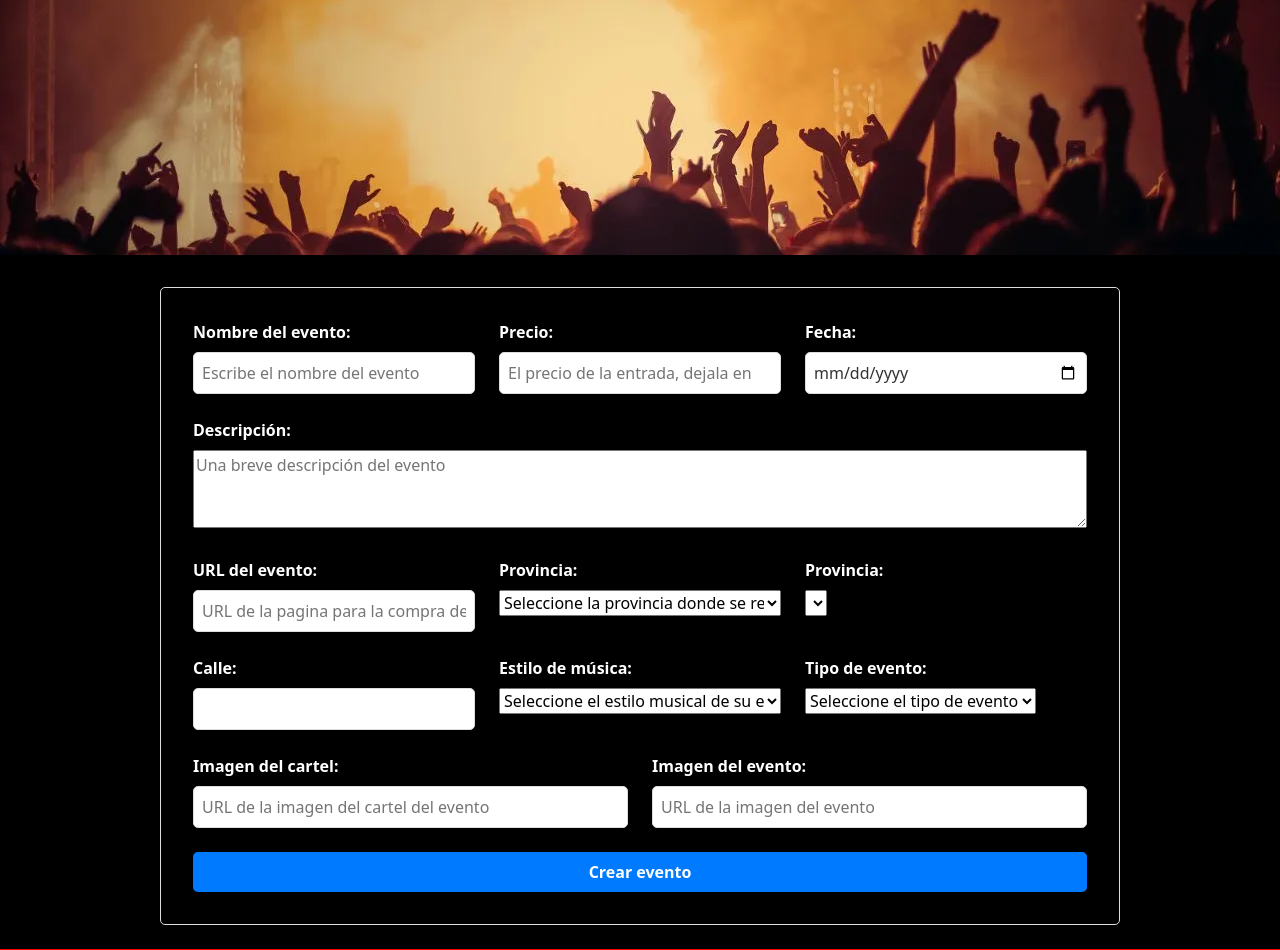
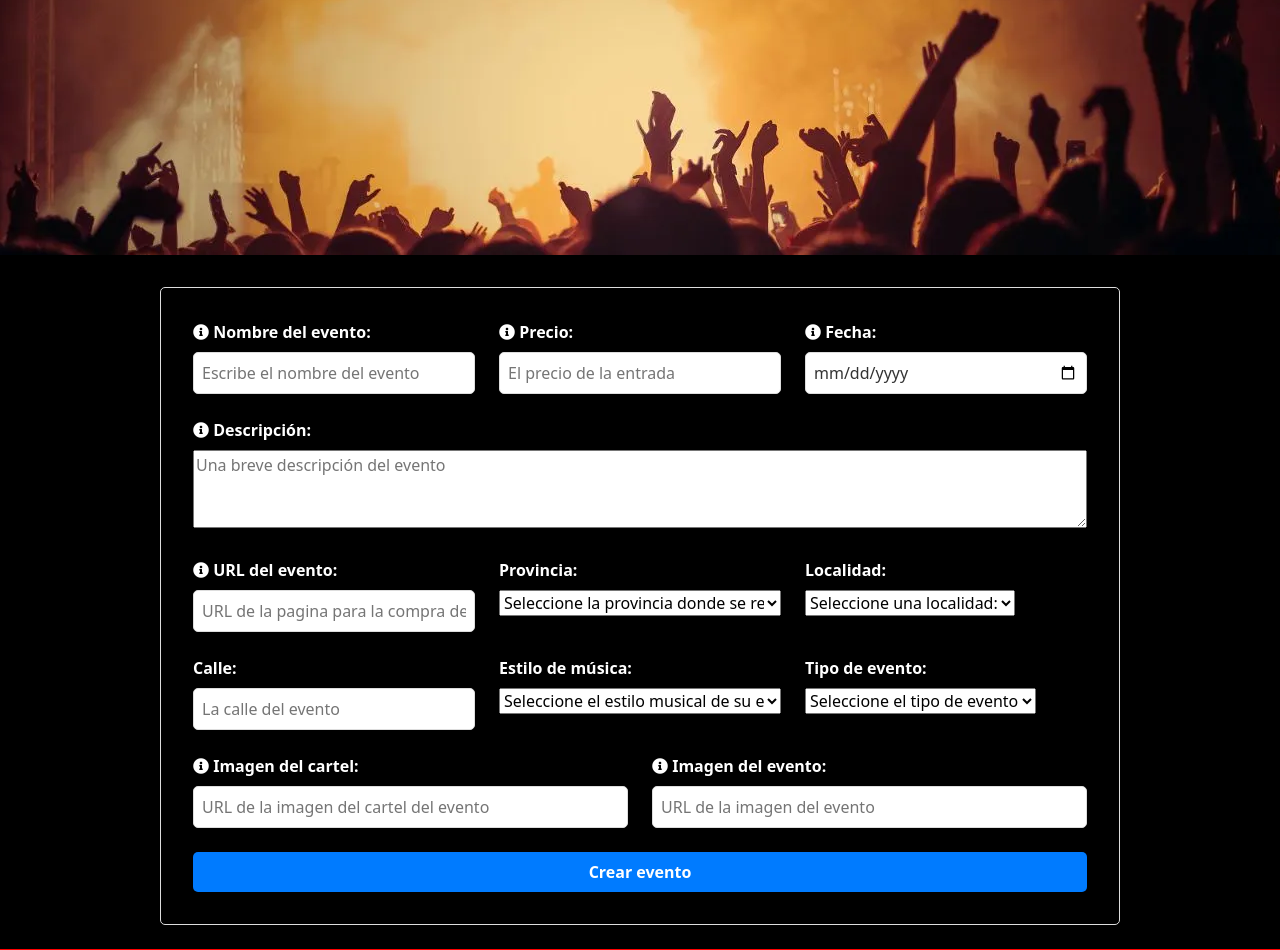
Before and after one commit to markakop/proyecto_DAW, a PHP site: page /paginas/crear_evento.php in a window 1280 px wide. Shown: the part 57-1007 px from the top of the page. Run offline with PHP 8.4, Linux system fonts and the light colour scheme; data that the repository does not hold is empty.

Commit message:
mensaje-info

```diff
--- a/paginas/crear_evento.php
+++ b/paginas/crear_evento.php
@@ -10,6 +10,7 @@
     <!-- Bootstrap CSS v5.2.1 -->
     <link href="https://cdn.jsdelivr.net/npm/bootstrap@5.3.2/dist/css/bootstrap.min.css" rel="stylesheet" integrity="sha384-T3c6CoIi6uLrA9TneNEoa7RxnatzjcDSCmG1MXxSR1GAsXEV/Dwwykc2MPK8M2HN" crossorigin="anonymous" />
     <link rel="stylesheet" href="../estilos/style.css">
+    <link rel="stylesheet" href="https://cdnjs.cloudflare.com/ajax/libs/font-awesome/5.15.3/css/all.min.css" />
 </head>
 
 <body>
--- a/themes/formulario_crear.php
+++ b/themes/formulario_crear.php
@@ -9,35 +9,45 @@
 <form class="form-event" action="process_event.php" method="post">
 
   <div class="row">
-      <div class="form-group col-sm-4">
-          <label for="event_name">Nombre del evento:</label>
+        <div class="form-group col-sm-4">
+          <label for="event_name" data-toggle="tooltip" title="El nombre de su evento (campo obligatorio)">
+                <i class="fas fa-info-circle"></i> Nombre del evento:
+          </label>
           <input type="text" id="event_name" name="event_name" placeholder="Escribe el nombre del evento">
       </div>
       <div class="form-group col-sm-4">
-          <label for="price">Precio:</label>
-          <input type="number" id="price" name="price" step="1" placeholder="El precio de la entrada, dejala en blanco si la entrada es gratis">
+          <label for="price" data-toggle="tooltip" title="El precio de la entrada, deja el campo vacio si la entrada es gratis">
+                <i class="fas fa-info-circle"></i> Precio:
+          </label>
+          <input type="number" id="price" name="price" step="1" placeholder="El precio de la entrada">
       </div>
       <div class="form-group col-sm-4">
-          <label for="event_date">Fecha:</label>
-          <input type="date" id="event_date" name="event_date">
+          <label for="event_date"  data-toggle="tooltip" title="La fecha en la que se desarrollara el evento">
+                <i class="fas fa-info-circle"></i> Fecha:
+          </label>
+          <input type="date" id="event_date" name="event_date" required>
       </div>
   </div></br>
 
   <div class="row">
       <div class="form-group col-sm-12">
-          <label for="description">Descripción:</label>
-          <textarea id="description" name="description" rows="3" cols="50" placeholder="Una breve descripción del evento"></textarea>
+          <label for="description"  data-toggle="tooltip" title="">
+                <i class="fas fa-info-circle"></i> Descripción:
+          </label>
+          <textarea id="description" name="description" rows="3" cols="50" placeholder="Una breve descripción del evento" required></textarea>
       </div>
   </div></br>
 
   <div class="row">
       <div class="form-group col-sm-4">
-          <label for="event_url">URL del evento:</label>
-          <input type="url" id="event_url" name="event_url" placeholder="URL de la pagina para la compra de entradas">
+          <label for="event_url"  data-toggle="tooltip" title="">
+                <i class="fas fa-info-circle"></i> URL del evento:
+          </label>
+          <input type="url" id="event_url" name="event_url" placeholder="URL de la pagina para la compra de entradas" required>
       </div>
       <div class="form-group col-sm-4">
           <label for="province">Provincia:</label>
-          <select id="province" name="province">
+          <select id="province" name="province" required>
               <option value="">Seleccione la provincia donde se realizara su evento</option>
               <?php
                   foreach ($provincias as $provincia) {
@@ -47,9 +57,9 @@
           </select>
       </div>
       <div class="form-group col-sm-4">
-          <label for="locallidad">Provincia:</label>
-          <select id="localidad" name="localidad">
-              <option value=""></option>
+          <label for="locallidad">Localidad:</label>
+          <select id="localidad" name="localidad" required>
+              <option value="">Seleccione una localidad:</option>
               <?php
                   foreach ($provincias as $provincia) {
                     echo "<option value='".$provincia["id_provincia"]."'>". mb_convert_encoding($provincia["provincia"], 'UTF-8', 'auto')."</option>";
@@ -62,12 +72,12 @@
   <div class="row">
       <div class="form-group col-sm-4">
           <label for="street">Calle:</label>
-          <input type="text" id="street" name="calle" placeholder="">
+          <input type="text" id="street" name="calle" placeholder="La calle del evento" required>
       </div>
 
       <div class="form-group col-sm-4">
-          <label for="music_style">Estilo de música:</label>
-          <select id="music_style" name="estilo-musical">
+          <label for="music_style"  data-toggle="tooltip" title="">Estilo de música:</label>
+          <select id="music_style" name="estilo-musical" required>
               <option value="">Seleccione el estilo musical de su evento</option>
               <?php
                   foreach ($estilos as $estilo) {
@@ -77,8 +87,8 @@
           </select>
       </div>
       <div class="form-group col-sm-4">
-          <label for="event_type">Tipo de evento:</label>
-          <select id="event_type" name="tipo-evento">
+          <label for="event_type"  data-toggle="tooltip" title="">Tipo de evento:</label>
+          <select id="event_type" name="tipo-evento" required>
               <option value="">Seleccione el tipo de evento</option>
               <?php
                   foreach ($tipos as $tipo) {
@@ -91,12 +101,16 @@
 
   <div class="row">
       <div class="form-group col-sm-6">
-          <label for="imagen-cartel">Imagen del cartel:</label>
+          <label for="imagen-cartel"  data-toggle="tooltip" title="">
+                <i class="fas fa-info-circle"></i> Imagen del cartel:
+          </label>
           <input type="url" id="imagen-cartel" name="imagen-cartel" placeholder="URL de la imagen del cartel del evento">
       </div>
 
       <div class="form-group col-sm-6">
-          <label for="imagen-buscador">Imagen del evento:</label>
+          <label for="imagen-buscador"  data-toggle="tooltip" title="">
+            <i class="fas fa-info-circle"></i> Imagen del evento:
+          </label>
           <input type="url" id="event_url" name="event_url" placeholder="URL de la imagen del evento">
       </div>
   </div></br>
```
Also changed, not shown: estilos/style.css (+39 -0 lines), js/crear_evento.js (added).
